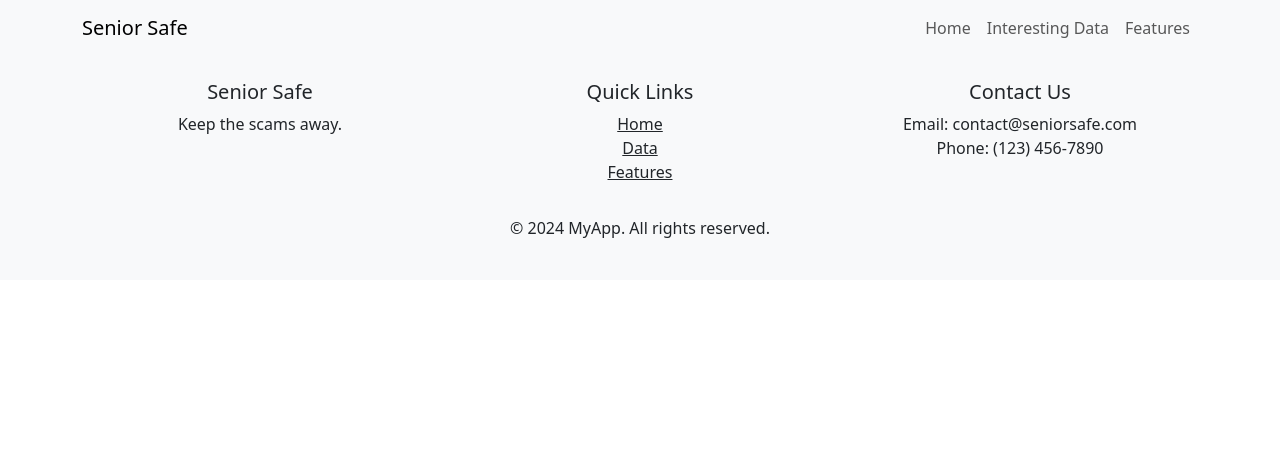
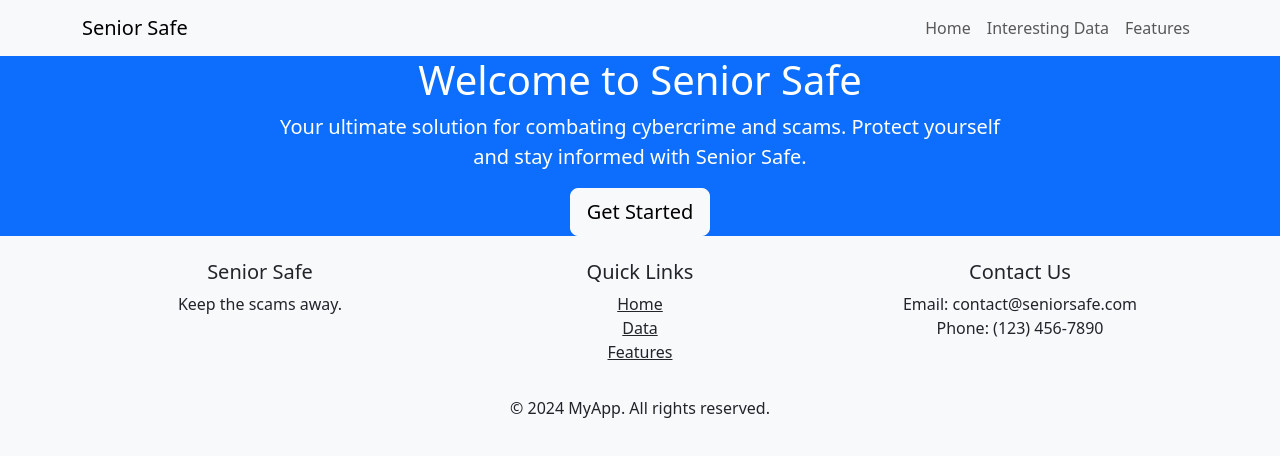
Before and after one commit to Ziyao-Piong/cybercrime-and-scams, a React (Create React App) app in the folder seniorsafe/: page / in a window 1280 px wide. Shown: the top 456 px of the page. Built offline with nearby package versions, Linux system fonts and the light colour scheme.

Commit message:
edited landing section

```diff
--- a/seniorsafe/src/App.js
+++ b/seniorsafe/src/App.js
@@ -2,14 +2,13 @@ import './App.css';
 import 'bootstrap/dist/css/bootstrap.min.css';
 import MyNavbar from './components/ui/Navbar/Navbar';
 import MyFooter from './components/ui/Footer/Footer';
-import 'bootstrap/dist/css/bootstrap.min.css';
-// import LandingPage from './pages/Home/LandingSection';
+import LandingSection from './pages/Home/LandingSection';
 
 function App() {
   return (
     <div className="App">
       <MyNavbar />
-      {/* <LandingPage /> */}
+      <LandingSection />
       <MyFooter />
     </div>
   );
--- a/seniorsafe/src/pages/Home/LandingSection.js
+++ b/seniorsafe/src/pages/Home/LandingSection.js
@@ -1,6 +1,6 @@
 // src/LandingPage.js
-import './LandingSection.css';
-
+// import './LandingSection.css';
+import { Container, Row, Col, Button } from 'react-bootstrap';
 // const LandingPage = () => {
 //   return (
 //     <div className="landing-page">
@@ -19,9 +19,9 @@ function LandingSection() {
       <Container>
         <Row className="justify-content-center">
           <Col md={8}>
-            <h1>Welcome to MyApp</h1>
+            <h1>Welcome to Senior Safe</h1>
             <p className="lead">
-              Your ultimate solution for combating cybercrime and scams. Protect yourself and stay informed with MyApp.
+              Your ultimate solution for combating cybercrime and scams. Protect yourself and stay informed with Senior Safe.
             </p>
             <Button variant="light" size="lg" href="#get-started">
               Get Started
```
